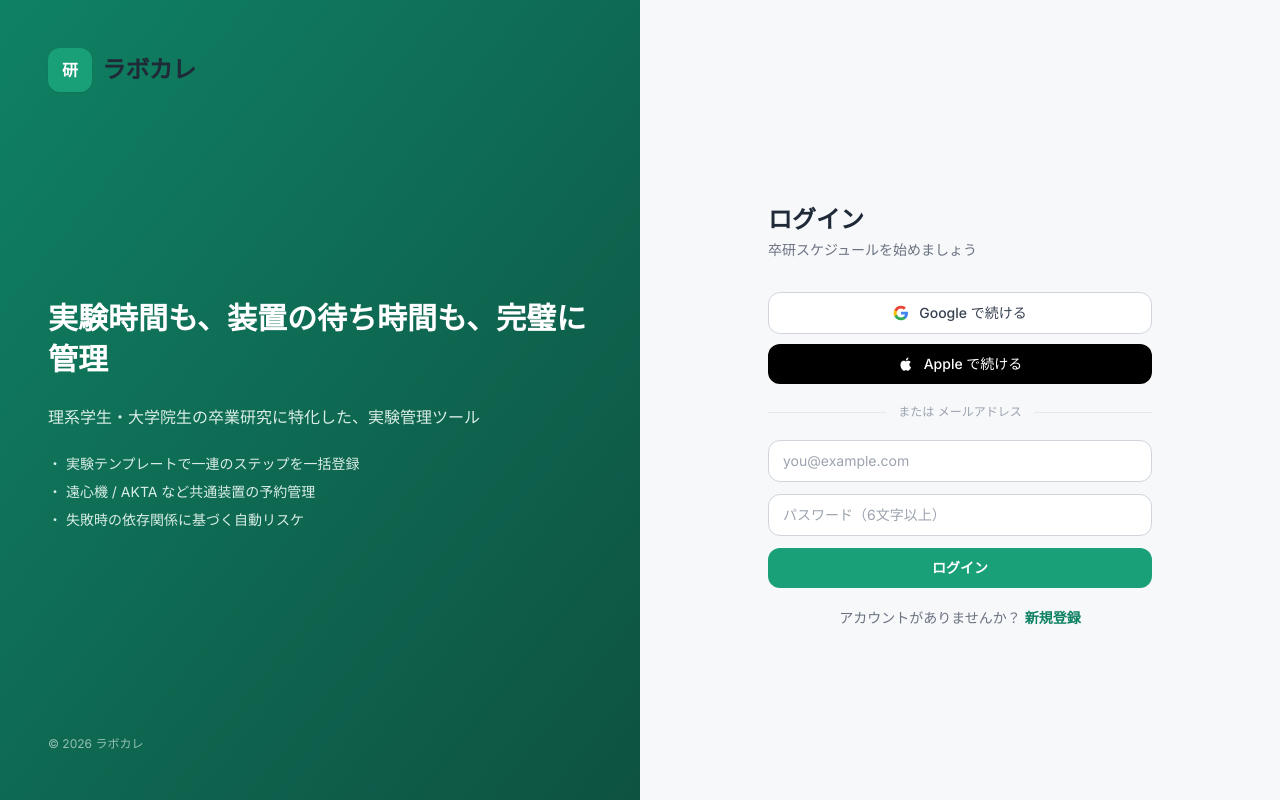
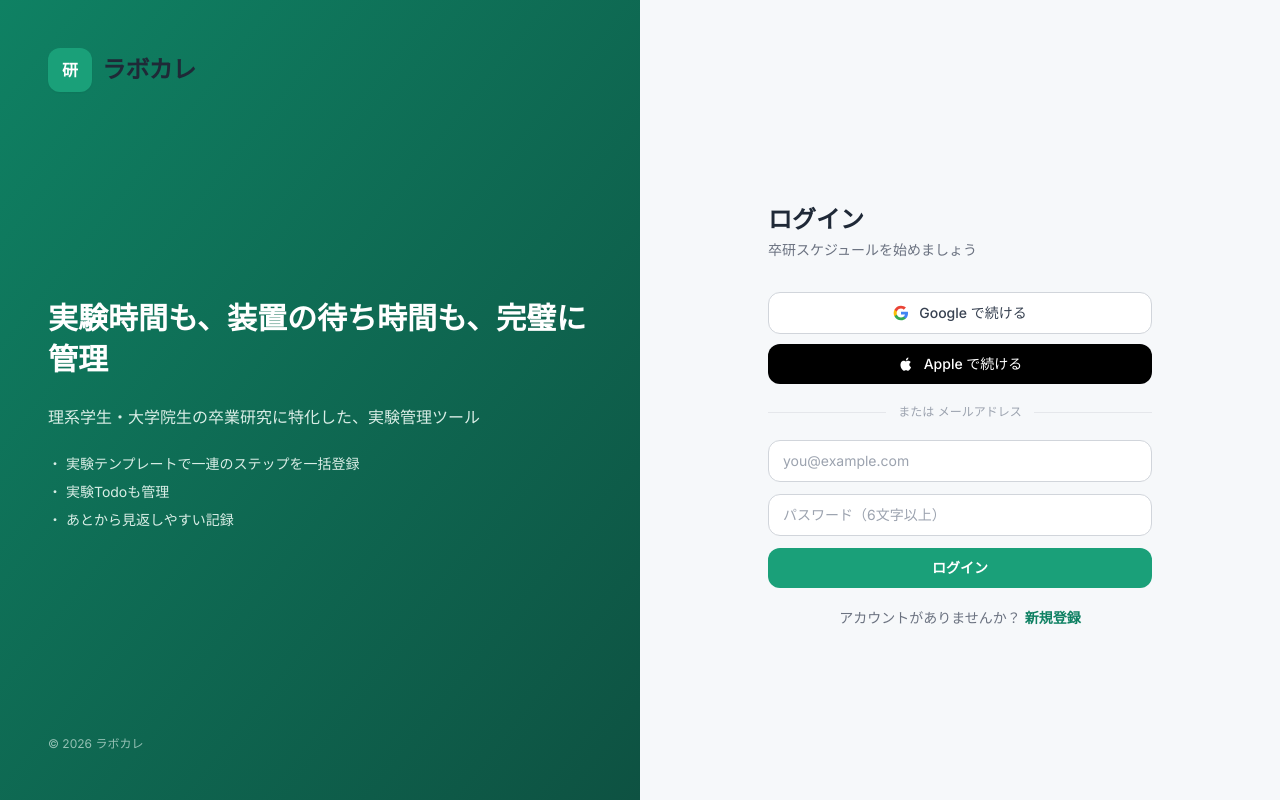
Before and after one commit to iwatch-pomi/LAB-Calendar, a Next.js app: page /login in a window 1280 px wide. Built offline with nearby package versions, Linux system fonts and the light colour scheme; no server answers.

Commit message:
ログイン画面の紹介箇条書きを更新
Co-Authored-By: Claude Sonnet 5 <noreply@anthropic.com>
Claude-Session: https://claude.ai/code/session_01PZmkzhXzhCxEB2HhZorneY

```diff
--- a/app/login/page.tsx
+++ b/app/login/page.tsx
@@ -16,8 +16,8 @@ export default function LoginPage() {
           </p>
           <ul className="space-y-2 text-sm text-brand-50/90">
             <li>・ 実験テンプレートで一連のステップを一括登録</li>
-            <li>・ 遠心機 / AKTA など共通装置の予約管理</li>
-            <li>・ 失敗時の依存関係に基づく自動リスケ</li>
+            <li>・ 実験Todoも管理</li>
+            <li>・ あとから見返しやすい記録</li>
           </ul>
         </div>
         <p className="text-xs text-brand-50/60">
```
